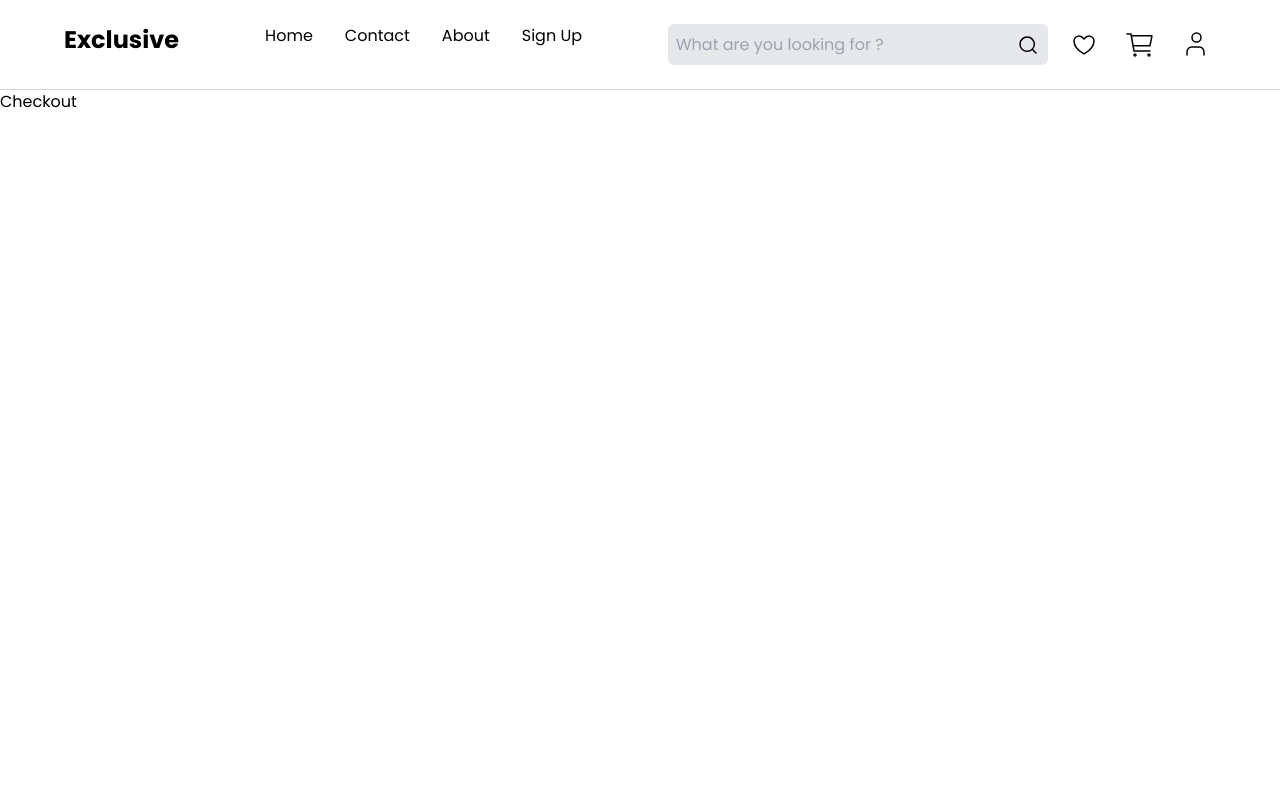
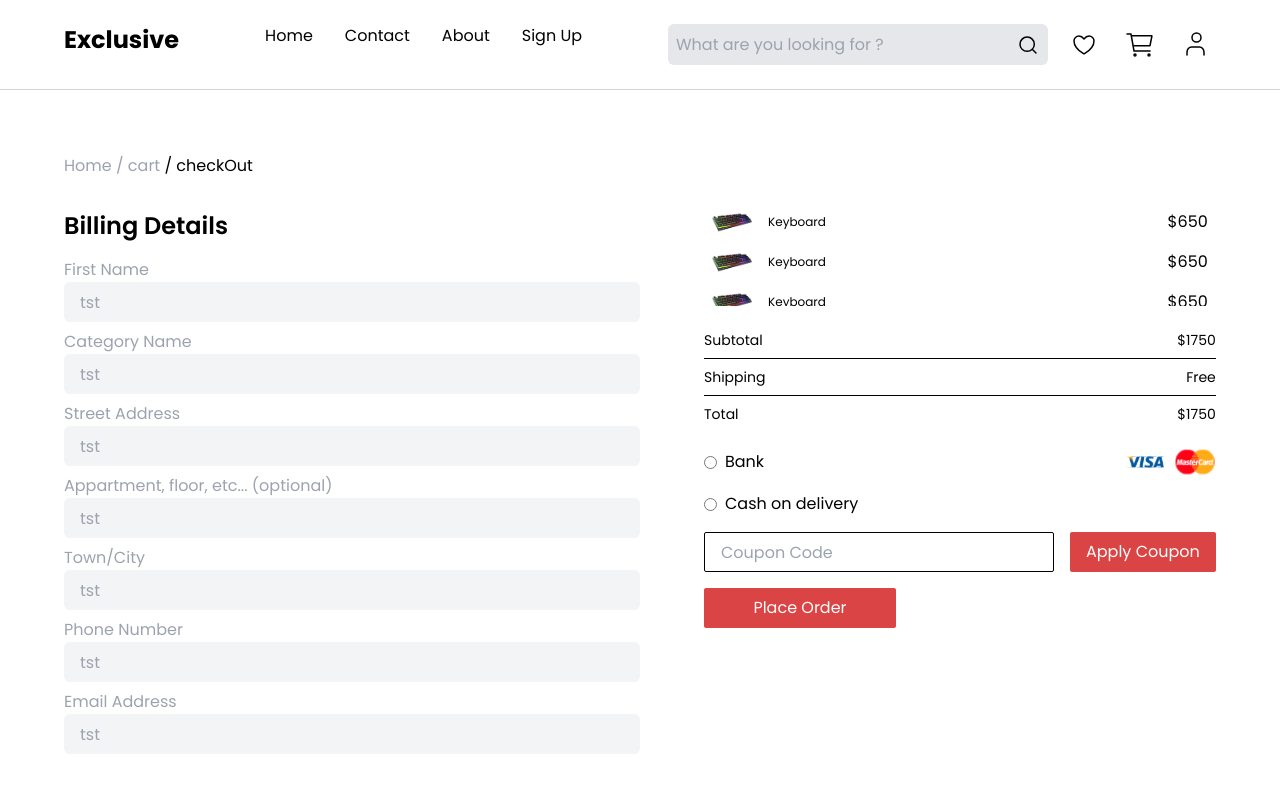
Before and after one commit to FOKO-KENMOGNE-Wilfried/Exclusive_Shop, a Vue app: page /checkOut in a window 1280 px wide. Shown: the top 800 px of the page. Built offline with nearby package versions, Linux system fonts and the light colour scheme.

Commit message:
Add the 404 page not found, the cart and the checkout page

```diff
--- /dev/null
+++ b/src/components/common/CustomGlobalTextInput.vue
@@ -0,0 +1,23 @@
+<template>
+    <div class="">
+        <p class="text-gray-400">{{ value }}</p>
+        <input v-model="inputValue" placeholder="tst" @change="() => updateInput()" type="text" class="bg-gray-100 rounded-md h-10 pl-4 w-full outline-primary" />
+    </div>
+</template>
+
+<script setup lang="ts">
+import { ref } from 'vue';
+
+defineProps<{
+    value: string;
+}>()
+
+const emit = defineEmits(["value"]);
+const inputValue = ref<string>("");
+
+function updateInput(){
+    emit("value", inputValue.value);
+}
+</script>
+
+<style scoped></style>
--- a/src/components/pages/404.vue
+++ b/src/components/pages/404.vue
@@ -1,10 +1,18 @@
 <template>
-    <div>
-        404
+    <div class="p-16 flex flex-col items-center justify-center h-full relative">
+        <div class="absolute top-0 left-0 p-16">
+            <p class="cursor-pointer"><span class="text-gray-400">Home </span>/ 404</p>
+        </div>
+        <div class="h-full flex flex-col items-center justify-center gap-10">
+            <p class="text-9xl">404 Not Found</p>
+            <p>Your visited page not found. You may go home page</p>
+            <RouterLink to="/" class="bg-primary px-4 py-2 text-white hover:bg-primary/90 cursor-pointer">Back to home page</RouterLink>
+        </div>
     </div>
 </template>
 
 <script setup lang="ts">
+
 
 </script>
 
--- a/src/components/pages/Cart.vue
+++ b/src/components/pages/Cart.vue
@@ -36,14 +36,15 @@
                 <p>Update Cart</p>
             </div>
         </div>
-        <div class="flex justify-between pt-8 gap-4">
+        <div class="flex justify-between pt-16 gap-4">
             <div class="flex items-start h-10 gap-4">
                 <input type="text" placeholder="Coupon Code" class="border border-black outline-none px-4 h-full rounded-sm" />
                 <CustomButton :handle-click="() => null">
                     <p class="px-4">Apply Coupon</p>
                 </CustomButton>
             </div>
-            <div class="border border-black w-96 p-4 flex flex-col gap-2">
+            <!--  -->
+            <div class="border border-black min-w-96 p-4 flex flex-col gap-2">
                 <p class="font-semibold">Cart Total</p>
                 <!--  -->
                 <div class="flex flex-col text-sm">
@@ -63,9 +64,11 @@
                     </div>
                 </div>
                 <!--  -->
-                <CustomButton :handle-click="() => null">
-                    <p>Procees to checkout</p>
-                </CustomButton>
+                <RouterLink to="/checkOut">
+                    <CustomButton :handle-click="() => null">
+                        <p>Procees to checkout</p>
+                    </CustomButton>
+                </RouterLink>
             </div>
         </div>
     </div>
--- a/src/components/pages/CheckOut.vue
+++ b/src/components/pages/CheckOut.vue
@@ -1,13 +1,94 @@
 <template>
-    <div>
-        Checkout
+    <div class="p-16 flex flex-col">
+        <p class="cursor-pointer"><span class="text-gray-400">Home / cart </span>/ checkOut</p>
+        <div class="flex gap-16 pt-8">
+            <form class="flex flex-col gap-4 w-6/12">
+                <h2 class="text-2xl font-semibold">Billing Details</h2>
+                <div class="flex flex-col gap-2">
+                    <CustomGlobalTextInput value="First Name" />
+                    <CustomGlobalTextInput value="Category Name" />
+                    <CustomGlobalTextInput value="Street Address" />
+                    <CustomGlobalTextInput value="Appartment, floor, etc... (optional)" />
+                    <CustomGlobalTextInput value="Town/City" />
+                    <CustomGlobalTextInput value="Phone Number" />
+                    <CustomGlobalTextInput value="Email Address" />
+                </div>
+            </form>
+            <div class="min-w-72 flex flex-col gap-4">
+                <div class="flex flex-col gap-4 overflow-y-scroll overflow-x-hidden px-2 h-24">
+                    <div v-for="item in 4" :key="item" class="flex justify-between">
+                        <div class="flex items-center gap-4">
+                            <img src="/images/keyboard.png" alt="keyboard" class="w-10" />
+                            <p class="text-xs">Keyboard</p>
+                        </div>
+                        <p>$650</p>
+                    </div>
+                    <!--  -->
+                </div>
+                <!--  -->
+                <div class="flex flex-col text-sm">
+                    <div class="checkOutItemStyle border-b border-black">
+                        <p>Subtotal</p>
+                        <p>$1750</p>
+                    </div>
+                    <!--  -->
+                    <div class="checkOutItemStyle border-b border-black">
+                        <p>Shipping</p>
+                        <p>Free</p>
+                    </div>
+                    <!--  -->
+                    <div class="checkOutItemStyle">
+                        <p>Total</p>
+                        <p>$1750</p>
+                    </div>
+                </div>
+                <!--  -->
+                <form id="paymentMethodeForm" class="flex flex-col gap-4">
+                    <div class="flex justify-between">
+                        <div class="cashMethod">
+                            <input type="radio" name="paymentMethod" id="cartPayment" value="cartPayment" />
+                            <label for="cartPayment">Bank</label>
+                        </div>
+                        <div class="flex gap-2 items-center">
+                            <img src="/icons/Visa.svg" alt="" />
+                            <img src="/icons/Mastercard.svg" alt="" />
+                        </div>
+                    </div>
+                    <div class="cashMethod">
+                        <input type="radio" name="paymentMethod" id="cashPayment" value="cashPayment" />
+                        <label for="cashPayment">Cash on delivery</label>
+                    </div>
+                </form>
+                <div class="flex flex-col gap-4">
+                    <div class="flex items-start h-10 gap-4">
+                        <input type="text" placeholder="Coupon Code" class="border w-full border-black outline-none px-4 h-full rounded-sm" />
+                        <CustomButton :handle-click="() => null">
+                            <p class="px-4 text-nowrap">Apply Coupon</p>
+                        </CustomButton>
+                    </div>
+                    <div class="w-48">
+                        <CustomButton :handle-click="() => null">
+                            <p>Place Order</p>
+                        </CustomButton>
+                    </div>
+                </div>
+            </div>
+        </div>
     </div>
 </template>
 
 <script setup lang="ts">
+import CustomButton from '../common/CustomButton.vue';
+import CustomGlobalTextInput from '../common/CustomGlobalTextInput.vue';
+
 
 </script>
 
 <style scoped>
-
+.checkOutItemStyle {
+    @apply flex justify-between py-2;
+}
+.cashMethod {
+    @apply flex items-center gap-2;
+}
 </style>
--- a/src/routes.ts
+++ b/src/routes.ts
@@ -76,6 +76,11 @@ const routes = [
                 name: "WishlistPage",
                 component: () => import("./components/pages/Wishlist.vue"),
             },
+            {
+                path: "/404",
+                name: "404",
+                component: () => import("./components/pages/404.vue"),
+            },
         ]
     }
 ]
--- a/src/style.css
+++ b/src/style.css
@@ -1,3 +1,24 @@
 @tailwind base;
 @tailwind components;
 @tailwind utilities;
+
+/* width */
+::-webkit-scrollbar {
+    width: 5px;
+}
+
+/* Track */
+::-webkit-scrollbar-track {
+    background: #f1f1f1;
+}
+
+/* Handle */
+::-webkit-scrollbar-thumb {
+    background: #888;
+    border-radius: 5px;
+}
+
+/* Handle on hover */
+::-webkit-scrollbar-thumb:hover {
+    background: #555;
+}
```
Also changed, not shown: public/icons/Mastercard.svg (added), public/icons/Visa.svg (added).
